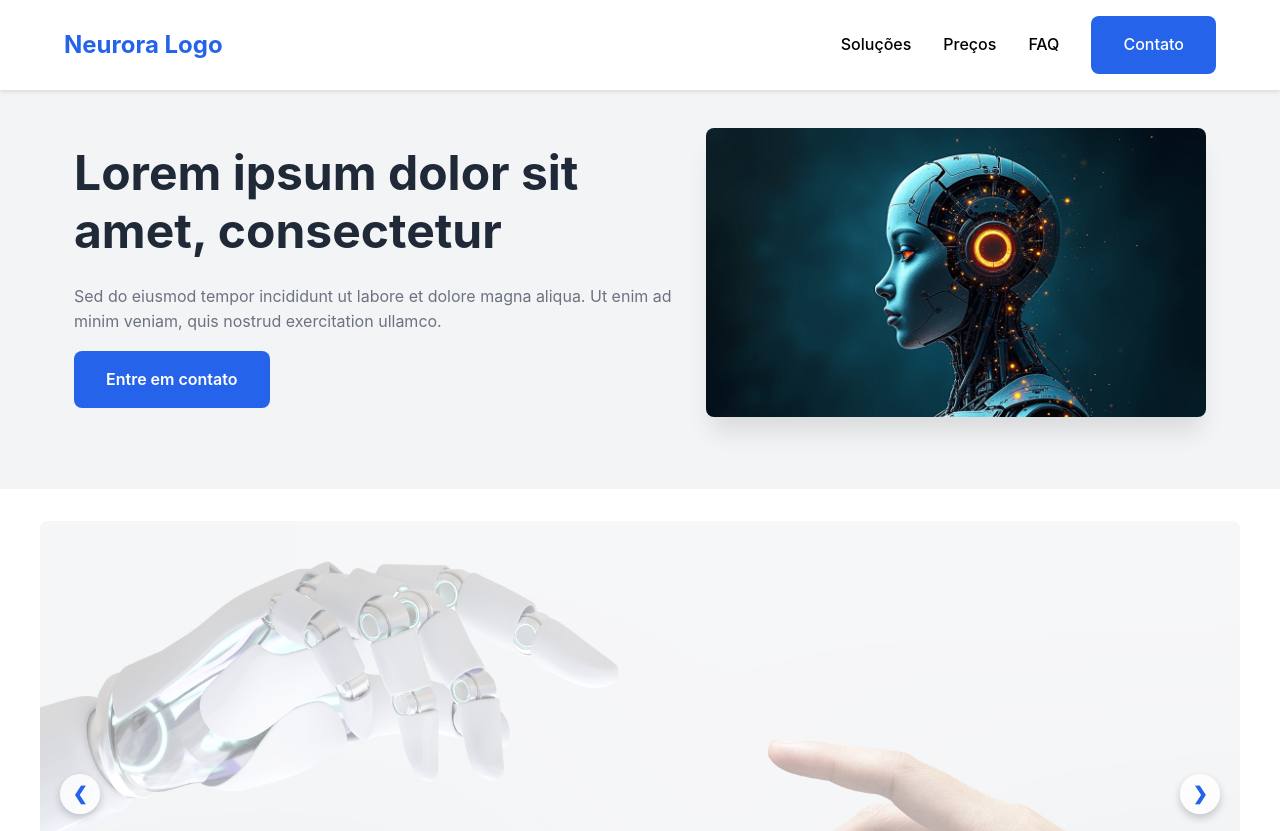
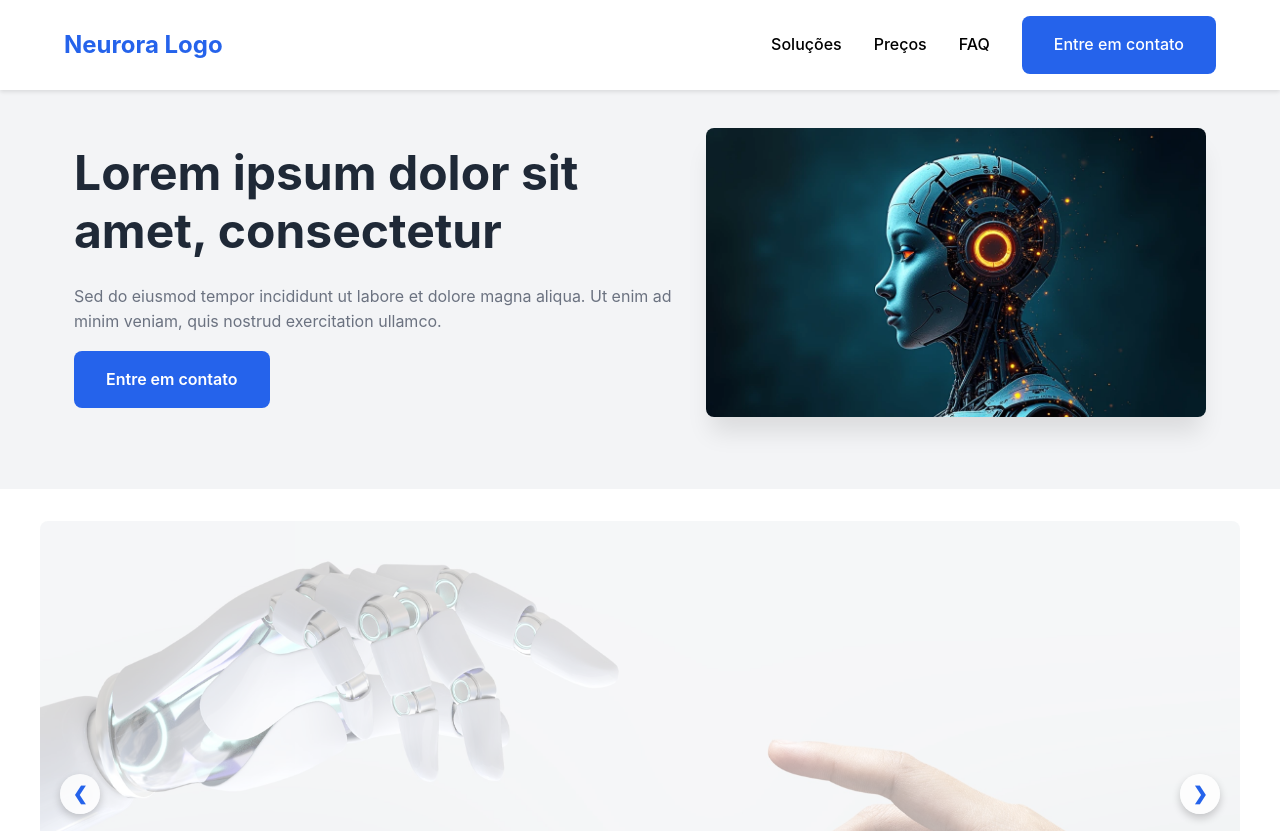
Before and after one commit to Jefisu10078/neurora-systems, a plain HTML site: page index.html in a window 1280 px wide. Shown: the top 831 px of the page. Drawn offline with nearby package versions, Linux system fonts and the light colour scheme.

Commit message:
commit repare

```diff
--- a/index.html
+++ b/index.html
@@ -22,7 +22,7 @@
                 <li><a href="#features">Soluções</a></li>
                 <li><a href="#pricing">Preços</a></li>
                 <li><a href="#faq">FAQ</a></li>
-                <li><a href="https://web.whatsapp.com/send?phone=5511946358432" class="cta-button"><p2>Contato</p2></a></li>
+                <li><a href="https://web.whatsapp.com/send?phone=5511946358432" class="cta-button"><p2>Entre em contato</p2></a></li>
             </ul>
         </div>
     </nav>
```
